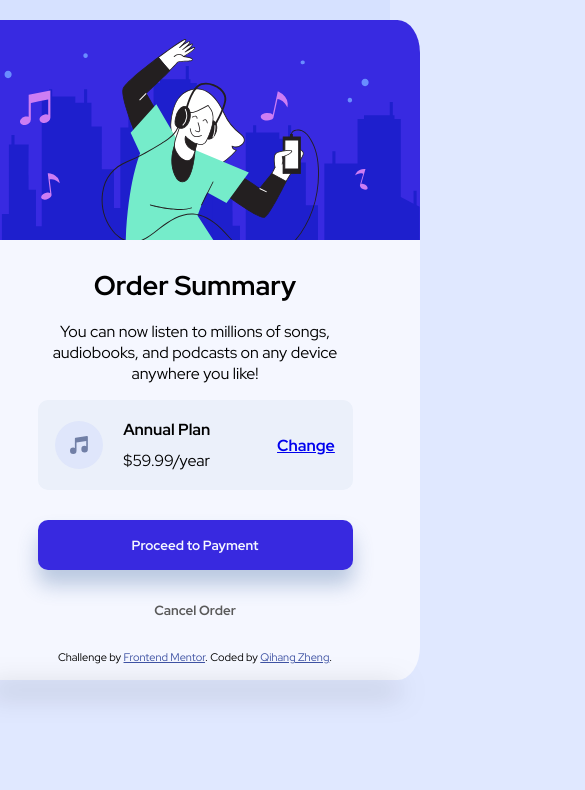
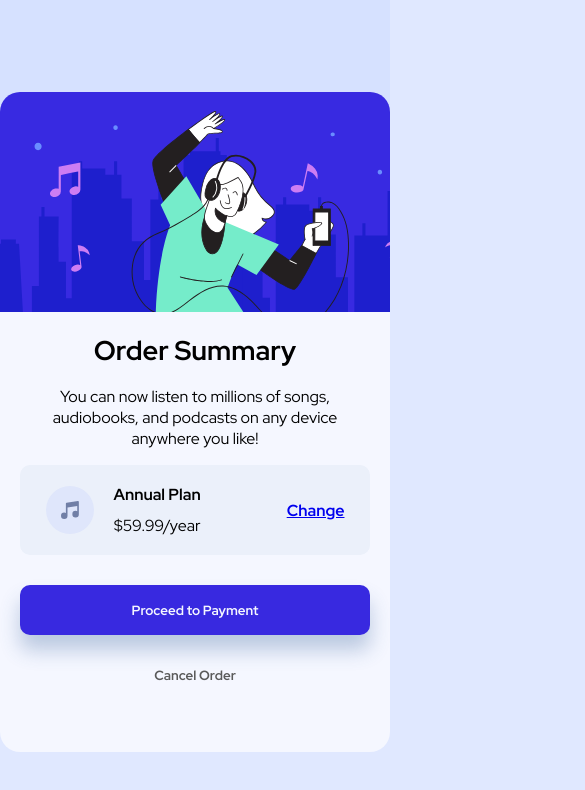
Before and after one commit to QZheng16/Challenge1, a plain HTML site: page index.html in a window 390 px wide. Shown: the top 790 px of the page, 585 px wide, since content can reach past the window. Drawn offline with Linux system fonts and the light colour scheme.

Commit message:
Mobile Fixes

```diff
--- a/index.html
+++ b/index.html
@@ -21,7 +21,7 @@
 </head>
 
 <body>
-  <div class="card box-shadow">
+  <main class="card">
       <!-- <img class = "img-hero" src="images/illustration-hero.svg" alt=""> -->
 
       <div class="container">
@@ -50,11 +50,8 @@
 
 
       </div>
-      <div class="attribution">
-        Challenge by <a href="https://www.frontendmentor.io?ref=challenge" target="_blank">Frontend Mentor</a>.
-        Coded by <a href="#">Qihang Zheng</a>.
-      </div>
-  </div>
+
+    </main>
 
 
 
--- a/styles.css
+++ b/styles.css
@@ -14,6 +14,12 @@ body{
     background-repeat: no-repeat;
     background-size: 100%;
     margin: 0;
+    height: 100vh;
+
+
+    display: flex;
+    align-items: center;
+    justify-content: center;
 
 }
 
@@ -30,32 +36,23 @@ p{
 }
 
 
-.attribution {
-    font-size: 11px;
-    text-align: center;
-  }
-
-.attribution a {
-    color: hsl(228, 45%, 44%);
-}
 
 .card{
-  display: inline-block;
+
   background-image: url(images/illustration-hero.svg);
   background-repeat: no-repeat;
   background-color: var(--neutral-pale-blue-color);
   width: 450px;
   height: 660px;
-  border-radius:5%;
+  border-radius:30px;
 
-  margin-top: 5%;
-  margin-left: 50%;
-  transform: translate(-225px);
+
 
 }
 
 .container{
-  margin: 55% 15% 0%;
+  margin: 240px 45px 0%;
+
 }
 
 .plan-box{
@@ -136,15 +133,7 @@ p{
 }
 
 
-.box-shadow:after {
-  content:"";
-  position:absolute;
-  width:100%;
-  bottom:-10px;
-  z-index:-1;
-  transform:scale(.9);
-  box-shadow: 0px 0px 30px 2px #0000008c;
-}
+
 
 
 @media only screen and (max-width: 1440px) {
@@ -152,5 +141,14 @@ p{
     background-image: url(images/pattern-background-mobile.svg);
   }
 
+  .card{
+    border-radius:20px;
+  }
+
+  .container{
+    margin: 240px 20px 0%;
+
+  }
+
 
 }
```
